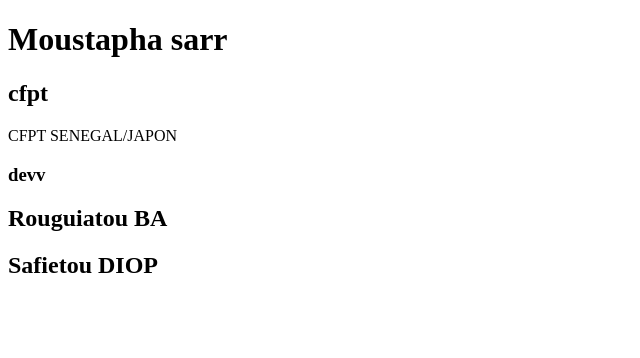
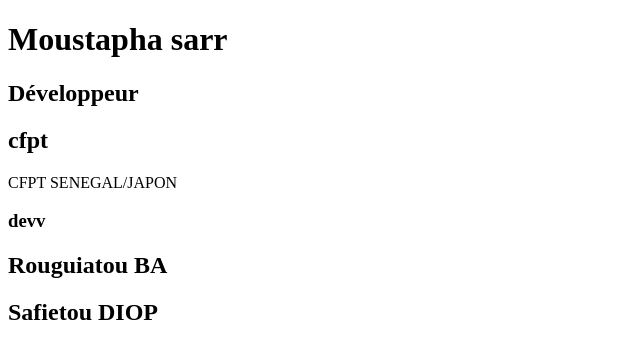
Before and after one commit to Sarr3052/dam2, a plain HTML site: page index.html in a window 1280 px wide. Shown: the whole page, without its empty margins (0-640 px from the left). Drawn offline with Linux system fonts and the light colour scheme.

Commit message:
ajout titre

```diff
--- a/index.html
+++ b/index.html
@@ -7,6 +7,7 @@
 </head>
 <body>
     <h1>Moustapha sarr</h1>
+    <h2>Développeur</h2>
     <h2>cfpt</h2>
     <p>CFPT SENEGAL/JAPON</p>
     <h3>devv</h3>
```
